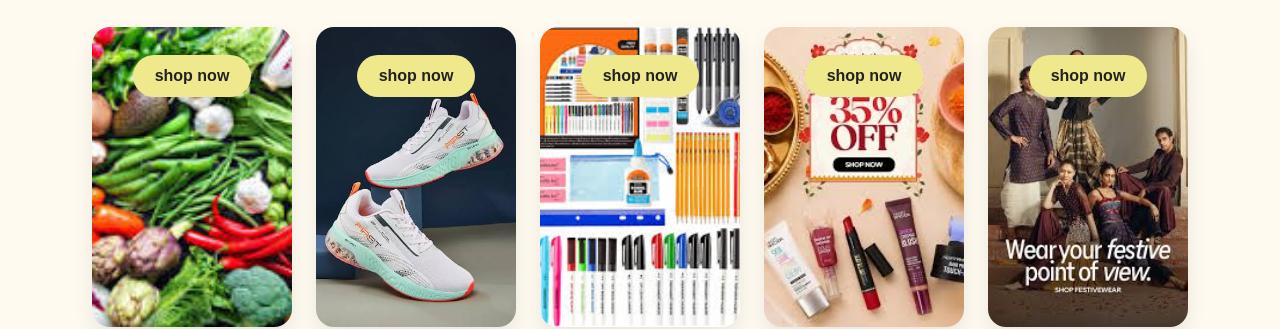
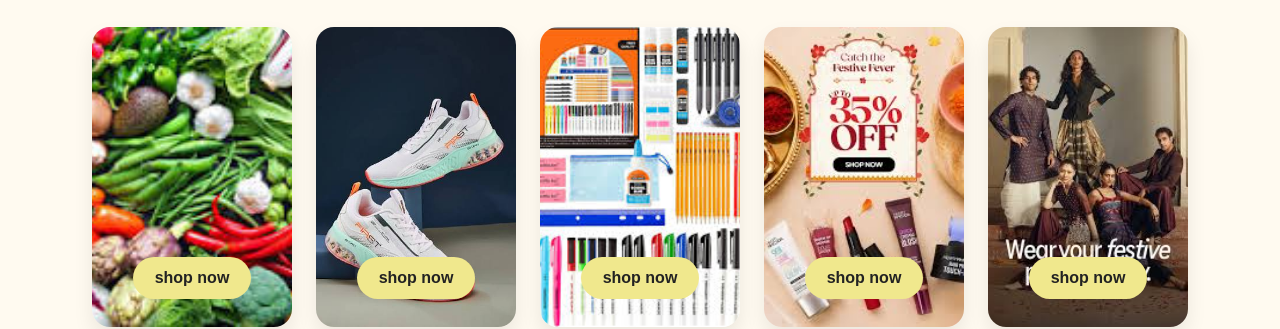
Before and after one commit to ManaFryst/campus-marketplace, a plain HTML site: page index.html in a window 1280 px wide. Shown: the part 638-967 px from the top of the page. Drawn offline with Linux system fonts and the light colour scheme.

Commit message:
shop now

```diff
--- a/index.html
+++ b/index.html
@@ -143,6 +143,9 @@
   }
   .card1{
     flex: 1 1 260px;
+    display:flex;
+       justify-content:center;
+    align-items:flex-end;
     max-width: 200px;
         height:300px;
        background-image:url("organic picks.jpg");
@@ -156,7 +159,10 @@
     color: #fff;
   }
     .card2{
-    flex: 1 1 260px;
+      flex: 1 1 260px;
+  display:flex;
+       justify-content:center;
+    align-items:flex-end;
     max-width: 200px;
         height:300px;
        background-image:url("shoes.jpg");
@@ -169,7 +175,10 @@
     color: #fff;
   }
     .card3{
-    flex: 1 1 260px;
+      flex: 1 1 260px;
+   display:flex;
+       justify-content:center;
+    align-items:flex-end;
     max-width: 200px;
         height:300px;
        background-image:url("schoolstuf.jpg");
@@ -182,7 +191,10 @@
     color: #fff;
   }
     .card4{
-    flex: 1 1 260px;
+      flex: 1 1 260px;
+    display:flex;
+       justify-content:center;
+    align-items:flex-end;
     max-width: 200px;
         height:300px;
         background-image:url("beautypro.jpg");
@@ -196,6 +208,9 @@
   }
   .card5{
     flex: 1 1 260px;
+    display:flex;
+       justify-content:center;
+    align-items:flex-end;
     max-width: 200px;
     height:300px;
     background-image:url("cloths.jpg");
@@ -204,24 +219,27 @@
     padding: 28px 22px;
     border-radius: 18px;
     box-shadow: 0 10px 20px rgba(0, 0, 0, 0.08);
-    text-align: center;
     color: #fff;
   }
 .card1:hover{
-  transform:scale(1.2);
-  box-shadow:rgb(0,0,0);
+  transform:scale(1.1);
+  box-shadow:0 8px 20px rgb(0,0,0);
 }
 .card2:hover{
-  transform:scale(1.2);
+  transform:scale(1.1);
+   box-shadow:0 8px 20px rgb(0,0,0);
 }
 .card3:hover{
-  transform:scale(1.2);
+  transform:scale(1.1);
+   box-shadow:0 8px 20px rgb(0,0,0);
 }
 .card4:hover{
-  transform:scale(1.2);
+  transform:scale(1.1);
+box-shadow:0 8px 20px rgb(0,0,0);
 }
 .card5:hover{
-  transform:scale(1.2);
+  transform:scale(1.1);
+  box-shadow:0 8px 20px rgb(0,0,0);
 }
   .cardbut a {
     display: inline-block;
```
